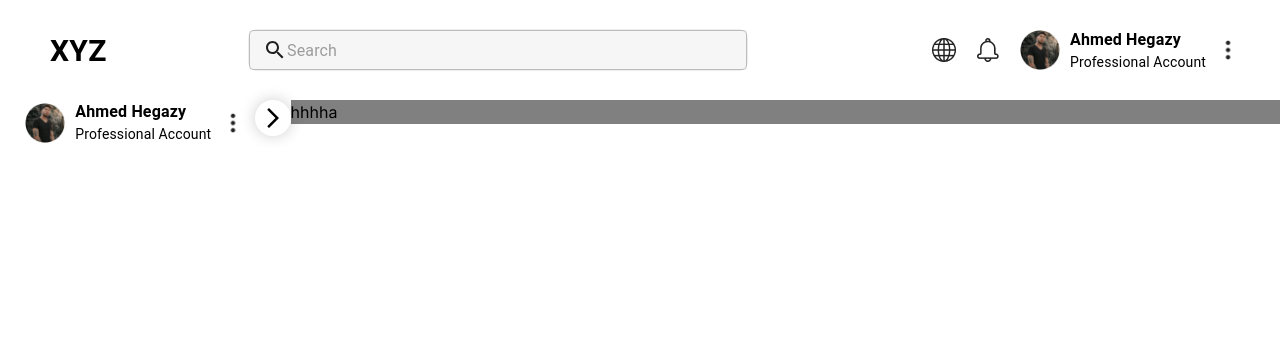
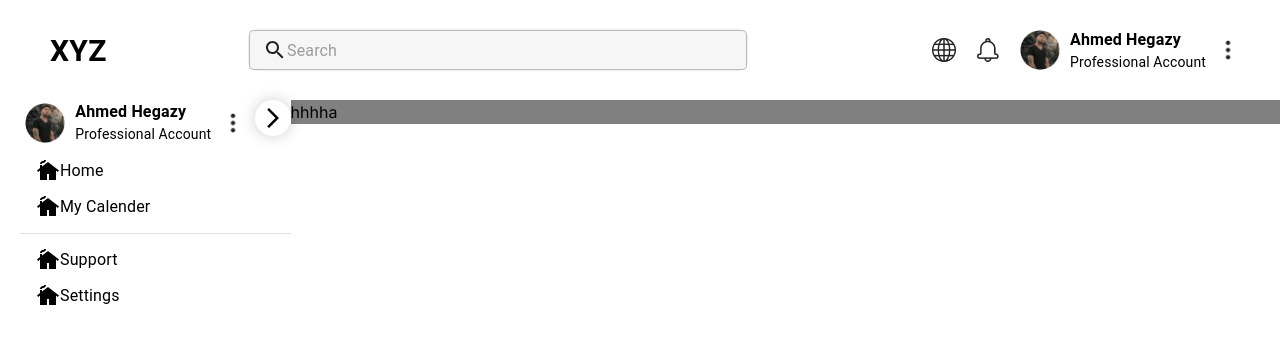
Before and after one commit to abdallahabusedo/DashboardXYZ, a Next.js app: page / in a window 1280 px wide. Shown: the top 344 px of the page. Built offline with nearby package versions, Linux system fonts and the light colour scheme.

Commit message:
name of the sidebars

```diff
--- a/src/partials/SideBar.tsx
+++ b/src/partials/SideBar.tsx
@@ -1,7 +1,15 @@
-import { Box } from "@mui/material";
+import {
+  Box,
+  Menu,
+  MenuItem,
+  MenuList,
+  Typography,
+  Divider,
+} from "@mui/material";
 import React from "react";
 import UserData from "./UserData";
 import ArrowForwardIosIcon from "@mui/icons-material/ArrowForwardIos";
+import CottageIcon from "@mui/icons-material/Cottage";
 const SideBar = () => {
   const [selectedTap, setSelectedTap] = React.useState("Home");
   return (
@@ -32,6 +40,35 @@ const SideBar = () => {
         <ArrowForwardIosIcon />
       </Box>
       <UserData />
+      <MenuList>
+        <MenuItem>
+          <CottageIcon />
+          <Typography variant="body1" color="initial">
+            Home
+          </Typography>
+        </MenuItem>
+        <MenuItem>
+          <CottageIcon />
+          <Typography variant="body1" color="initial">
+            My Calender
+          </Typography>
+        </MenuItem>
+      </MenuList>
+      <Divider />
+      <MenuList>
+        <MenuItem>
+          <CottageIcon />
+          <Typography variant="body1" color="initial">
+            Support
+          </Typography>
+        </MenuItem>
+        <MenuItem>
+          <CottageIcon />
+          <Typography variant="body1" color="initial">
+            Settings
+          </Typography>
+        </MenuItem>
+      </MenuList>
     </Box>
   );
 };
```
